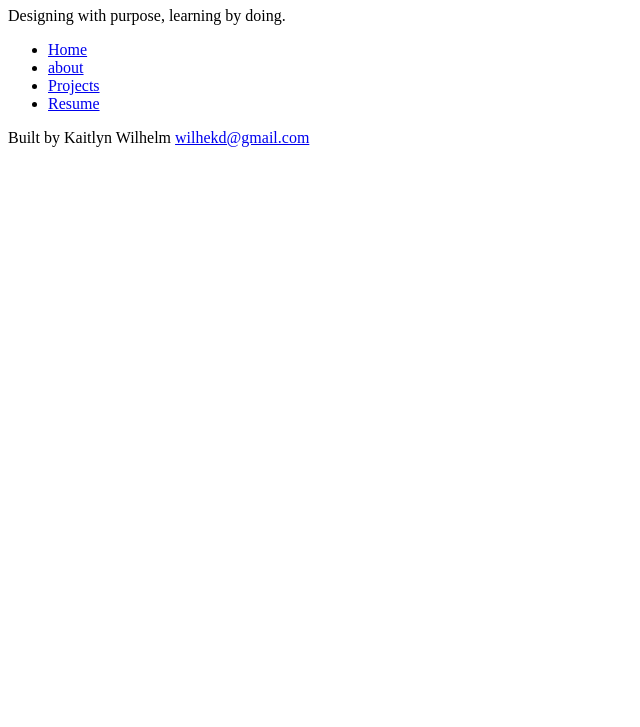
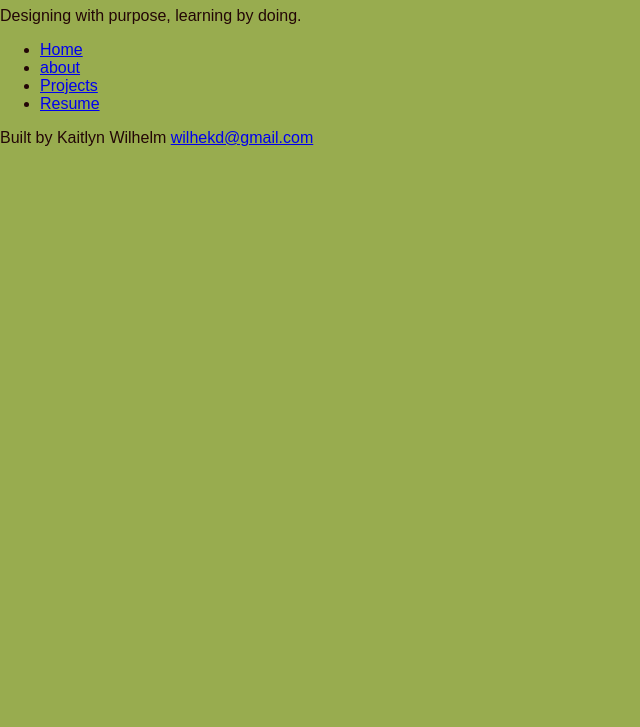
Before and after one commit to kwilhel6-netizen/WIlhelm-Portfolio, a plain HTML site: page index.html in a window 1280 px wide. Shown: the part 73-800 px from the top of the page, without its empty margins (0-640 px from the left). Drawn offline with Linux system fonts and the light colour scheme.

Commit message:
style css
design layout set up

```diff
--- a/index.html
+++ b/index.html
@@ -3,6 +3,7 @@
 <head>
     <meta charset="UTF-8">
     <meta name="viewport" content="width=device-width, initial-scale=1.0">
+    <link rel="stylesheet" href="styles.css">
     <title>My Portfolio</title>
 </head>
 <body>
--- /dev/null
+++ b/styles.css
@@ -0,0 +1,11 @@
+ /* CSS Styles by Wilhelm K. D. */
+/*Color Pallette: #F5F5DC, #230606, #FFD700, #98ac4f, #4682B4*/
+
+/* GLOBAL (base) MOBILE FIRST*/
+body {
+    font-family: Arial, sans-serif;
+    margin: 0;
+    padding: 0;
+    background-color: #98ac4f; /* Changed to the SeaGreen from your palette */
+    color: #230606; /* Default text color */
+}
```
Also changed, not shown: about.html (+1 -0 lines), contact.html (+1 -0 lines), projects.html (+1 -0 lines), resume.html (+1 -0 lines). Lines whose indentation alone changed are shown as unchanged.
